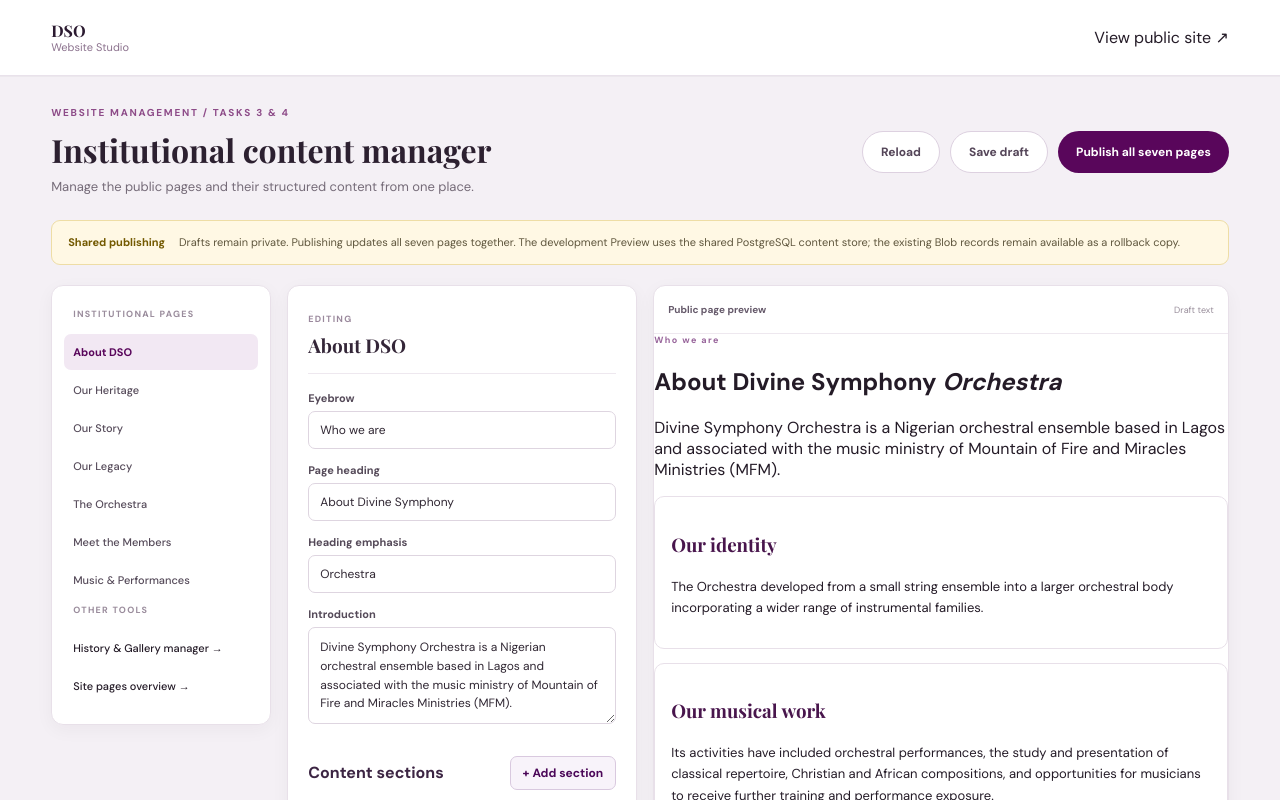
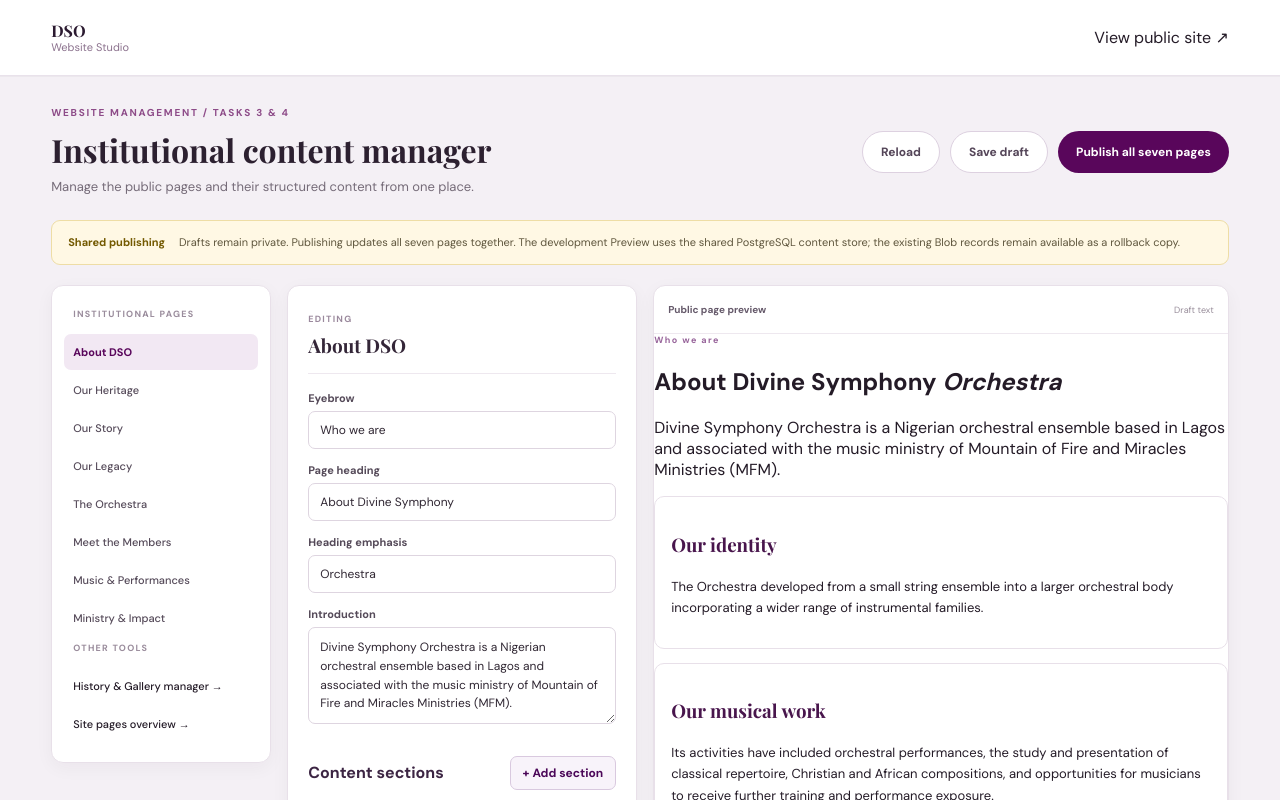
Before and after one commit to Divinesymphonyorchestra20/Divine-Symphony-Orchestra, a Next.js app: page /admin/institutional in a window 1280 px wide. Shown: the top 800 px of the page. Built offline with nearby package versions, Linux system fonts and the light colour scheme; a web font is replaced by a local one.

Commit message:
fix: add Ministry and Impact to institutional CMS editor

```diff
--- a/app/admin/institutional/page.tsx
+++ b/app/admin/institutional/page.tsx
@@ -1,8 +1,8 @@
 "use client";
 import {useEffect,useState} from "react";
 import type {InstitutionalItem,InstitutionalKey,InstitutionalPage,InstitutionalSection,InstitutionalStore} from "../../../lib/institutional-cms";
-const keys:InstitutionalKey[]=["about","heritage","story","legacy","orchestra","members","music"];
-const labels:Record<InstitutionalKey,string>={about:"About DSO",heritage:"Our Heritage",story:"Our Story",legacy:"Our Legacy",orchestra:"The Orchestra",members:"Meet the Members",music:"Music & Performances"};
+const keys:InstitutionalKey[]=["about","heritage","story","legacy","orchestra","members","music","ministry"];
+const labels:Record<InstitutionalKey,string>={about:"About DSO",heritage:"Our Heritage",story:"Our Story",legacy:"Our Legacy",orchestra:"The Orchestra",members:"Meet the Members",music:"Music & Performances",ministry:"Ministry & Impact"};
 export default function InstitutionalAdmin(){
  const [store,setStore]=useState<InstitutionalStore|null>(null),[key,setKey]=useState<InstitutionalKey>("about"),[signed,setSigned]=useState(false),[password,setPassword]=useState(""),[email,setEmail]=useState(""),[loading,setLoading]=useState(true),[saving,setSaving]=useState(false),[error,setError]=useState(""),[notice,setNotice]=useState("");
  const page=store?.draft[key];
```
